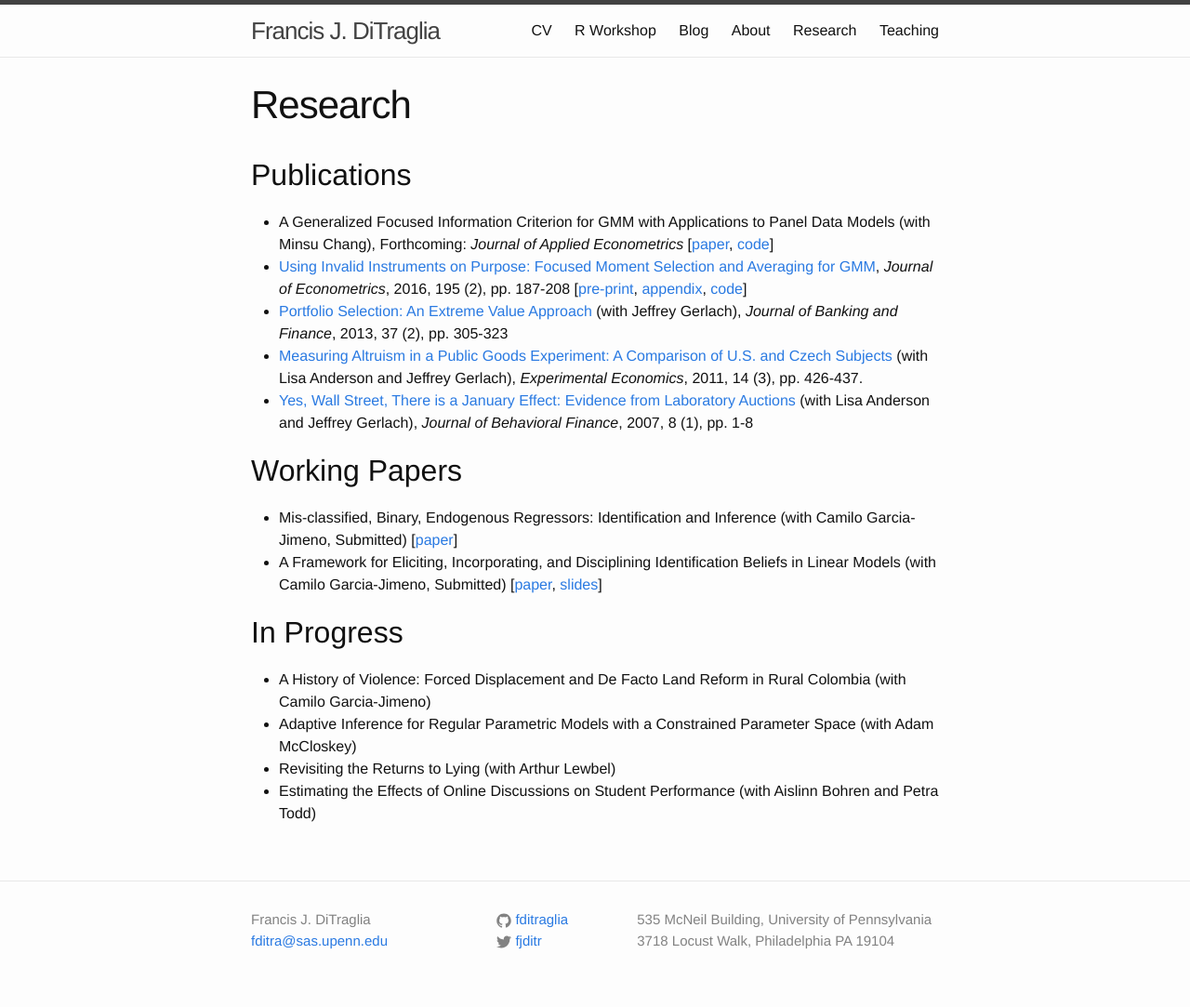
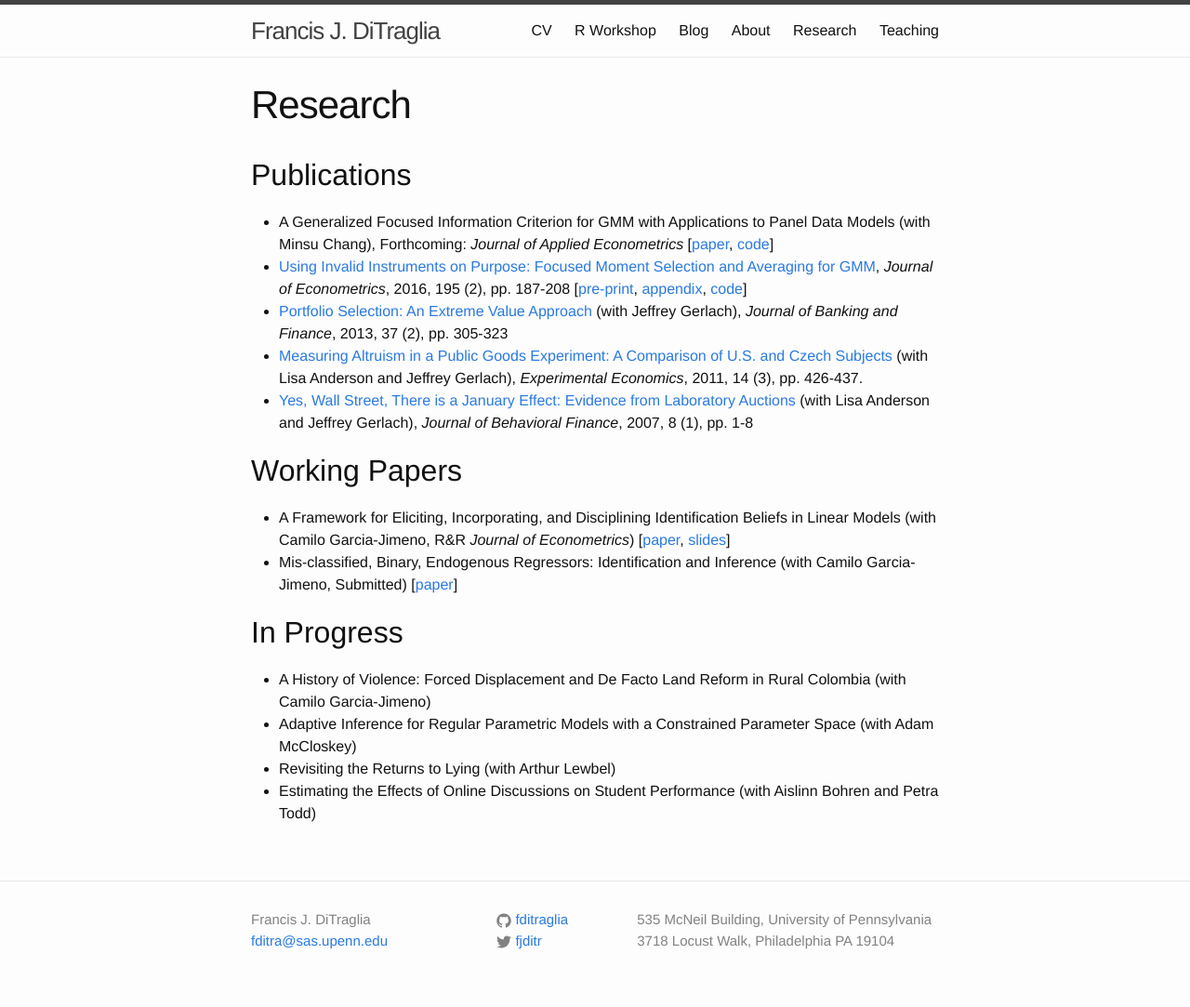
Before and after one commit to fditraglia/fditraglia.github.io, a Jekyll site: the page built from research.md, in a window 1280 px wide. Shown: the whole page at 93% size. Built offline with Jekyll 4.4.1, drawn with Linux system fonts in a browser that asks for light colours.

Commit message:
update status of paper

```diff
--- a/research.md
+++ b/research.md
@@ -13,8 +13,8 @@ permalink: /research/
 
 ## Working Papers
 
+- A Framework for Eliciting, Incorporating, and Disciplining Identification Beliefs in Linear Models (with Camilo Garcia-Jimeno, R&R *Journal of Econometrics*) [[paper](http://ditraglia.com/pdf/DiTraglia_Garcia-Jimeno_2017.pdf), [slides](http://ditraglia.com/pdf/sick_instruments_slides.pdf)]
 - Mis-classified, Binary, Endogenous Regressors: Identification and Inference (with Camilo Garcia-Jimeno, Submitted) [[paper](http://ditraglia.com//pdf/DiTraglia_Garcia-Jimeno_2017b.pdf)]
-- A Framework for Eliciting, Incorporating, and Disciplining Identification Beliefs in Linear Models (with Camilo Garcia-Jimeno, Submitted) [[paper](http://ditraglia.com/pdf/DiTraglia_Garcia-Jimeno_2017.pdf), [slides](http://ditraglia.com/pdf/sick_instruments_slides.pdf)]
 
 ## In Progress
 - A History of Violence: Forced Displacement and De Facto Land Reform in Rural Colombia (with Camilo Garcia-Jimeno)
```
